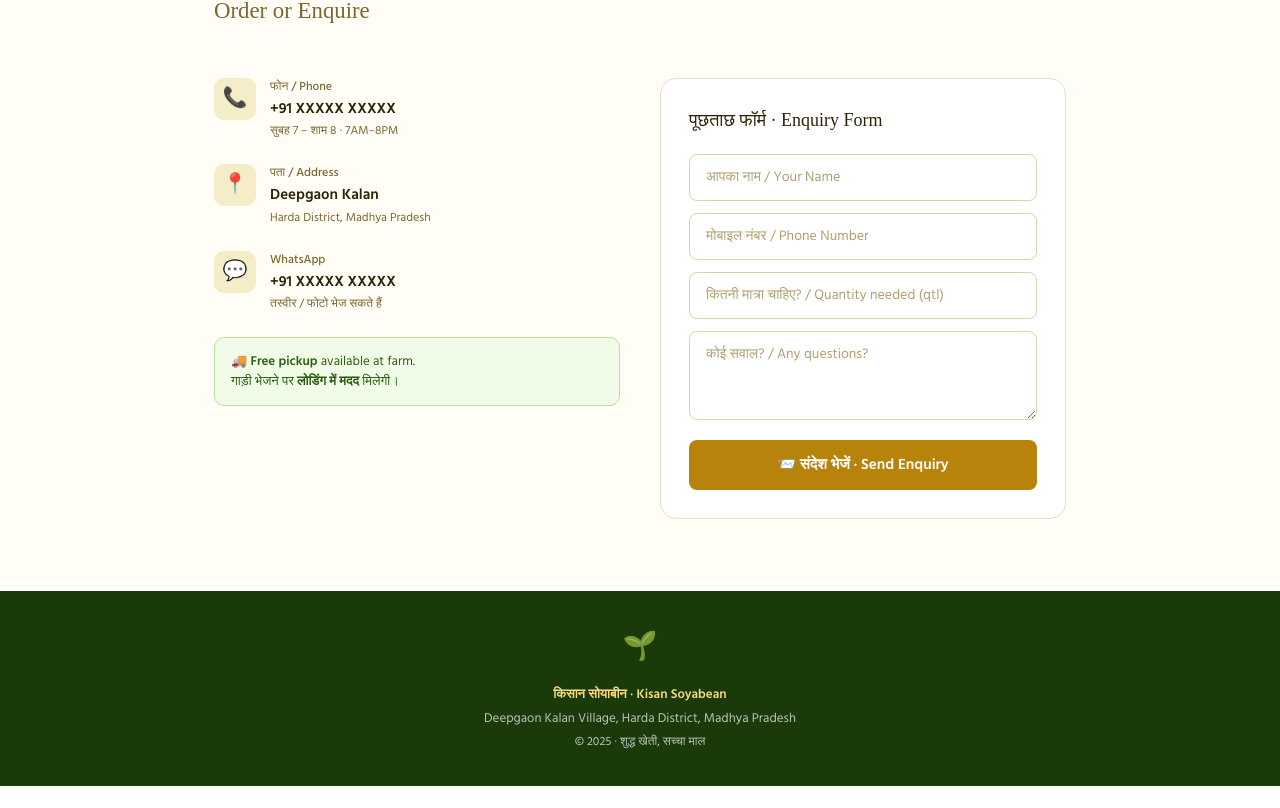
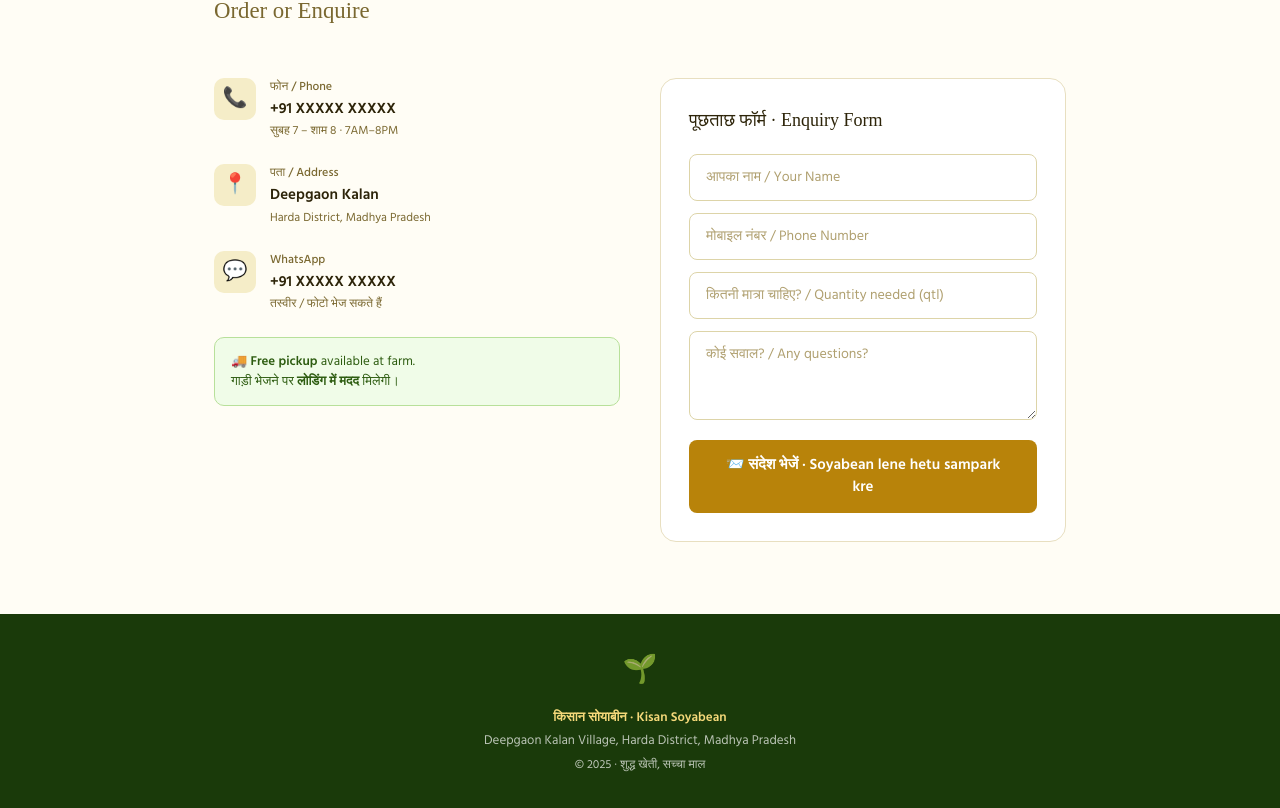
Before and after one commit to sanjaysinghmp09/ThinkStack, a React (Vite) app: page / in a window 1280 px wide. Shown: the part 2405-3213 px from the top of the page. Before the commit the page ends 3191 px from the top, so only its background shows below. Built offline with nearby package versions, Linux system fonts and the light colour scheme; a web font is replaced by a local one.

Commit message:
fix: update button text for enquiry submission in FarmerHome component

```diff
--- a/src/App.jsx
+++ b/src/App.jsx
@@ -532,7 +532,7 @@ export default function FarmerHome() {
                     style={{ resize: "vertical" }}
                   />
                   <button type="submit" className="btn-primary" style={{ width: "100%", justifyContent: "center" }}>
-                    📨 संदेश भेजें · Send Enquiry
+                    📨 संदेश भेजें · Soyabean lene hetu sampark kre
                   </button>
                 </form>
               )}
```
